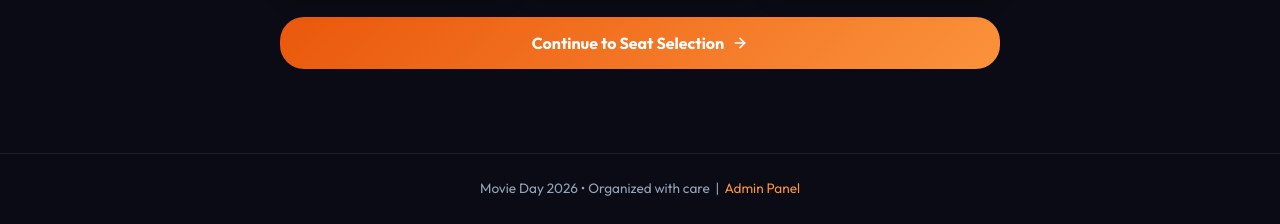
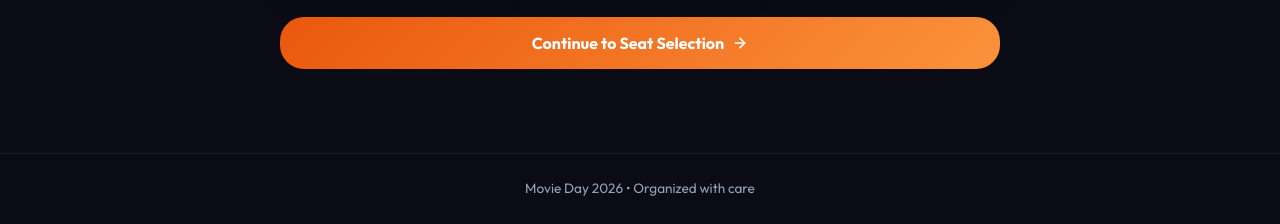
Before and after one commit to a1gato/moviedayregistration, a plain HTML site: page index.html in a window 1280 px wide. Shown: the part 1054-1278 px from the top of the page. Drawn offline with nearby package versions, Linux system fonts and the light colour scheme.

Commit message:
Remove admin panel link from footer

```diff
--- a/index.html
+++ b/index.html
@@ -332,7 +332,7 @@
 
 <!-- FOOTER -->
 <footer class="footer">
-  <p>Movie Day 2026 • Organized with care &nbsp;|&nbsp; <a href="admin.html">Admin Panel</a></p>
+  <p>Movie Day 2026 • Organized with care</p>
 </footer>
 
 <div id="toast"></div>
```
